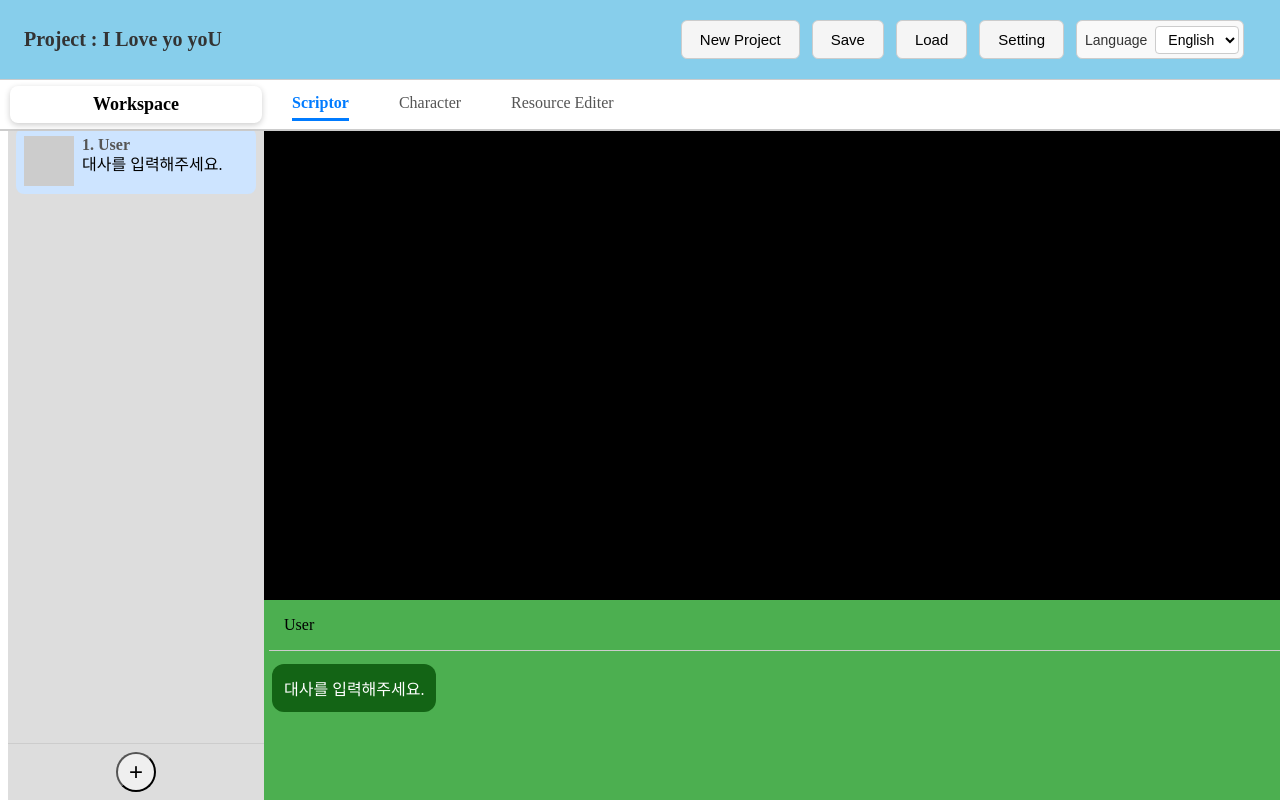
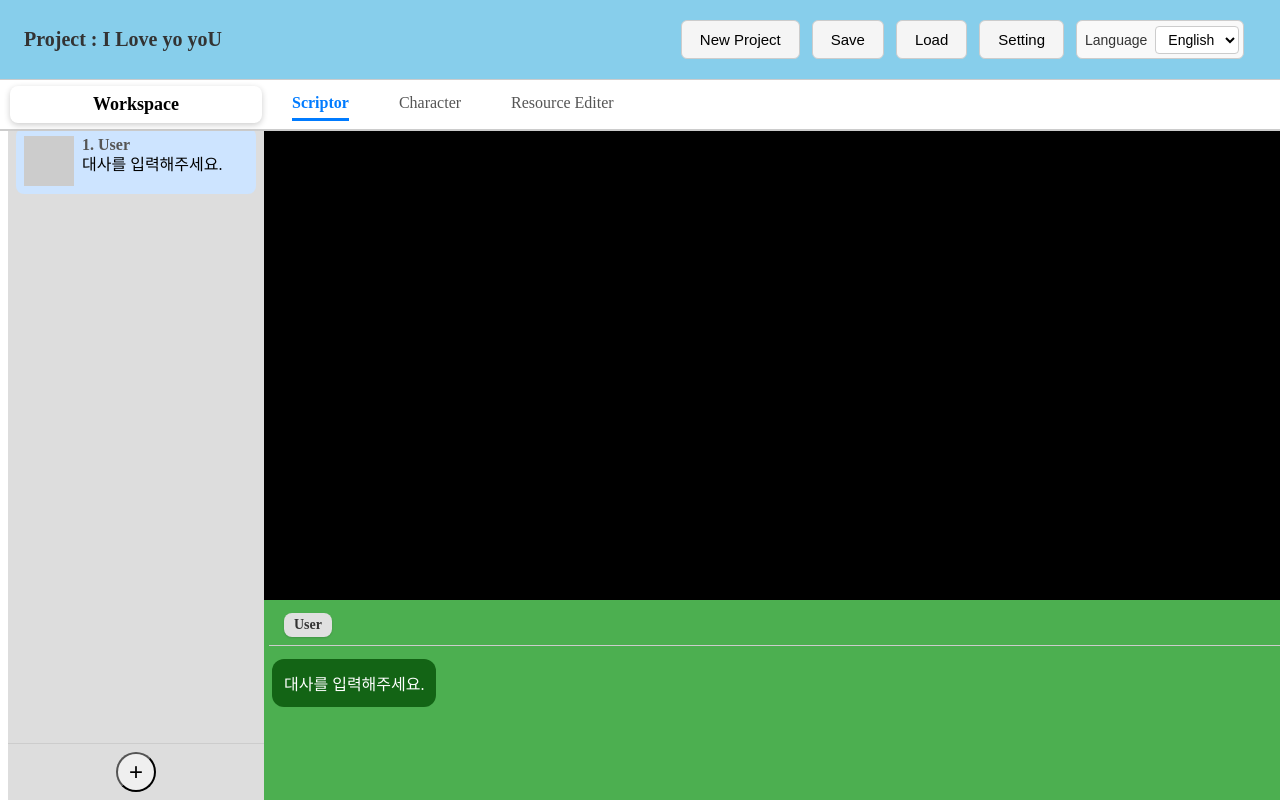
Before and after one commit to andoricano/JsonGenerator, a React (Vite) app: page / in a window 1280 px wide. Built offline with nearby package versions, Linux system fonts and the light colour scheme; no server answers.

Commit message:
[feat] user 명패 UI Frame 추가.

```diff
--- a/src/components/main/tab/scriptor/TextBox/TextBoxCharacter.tsx
+++ b/src/components/main/tab/scriptor/TextBox/TextBoxCharacter.tsx
@@ -1,33 +1,40 @@
-import { Character, Script } from "../../../../../scene";
+import { ScriptCharacter } from "../../../../../scene";
 
 type TextBoxChracterProps = {
-  scriptString: Script;
-  onCharacter: (character: Character) => void;
+  scriptCharacter: ScriptCharacter[];
 };
 
 export default function TextBoxChracter(
-  { scriptString, onCharacter }: TextBoxChracterProps
+  { scriptCharacter }: TextBoxChracterProps
 ) {
-
-  const scriptCharacter = scriptString?.character ?? [];
-  const firstCharacter = scriptCharacter[0]?.character;
-  const characterName = firstCharacter?.name ?? "Unknown";
-
-
   return (
     <div
       style={{
+        display: "flex",
+        flexDirection: "row",
+        gap: "8px",
         margin: "5px",
         borderBottom: "1px solid #ccc",
+        padding: "8px 15px",
       }}
     >
-      <p
-        style={{
-          paddingLeft: "15px",
-        }}
-      >
-        {scriptCharacter[0].character.name}
-      </p>
+      {scriptCharacter.map((sc, index) => (
+        <div
+          key={index}
+          style={{
+            backgroundColor: "#e0e0e0",
+            borderRadius: "8px",
+            padding: "4px 10px",
+            fontWeight: "bold",
+            fontSize: "14px",
+            color: "#333",
+            whiteSpace: "nowrap",
+            boxShadow: "0 1px 2px rgba(0, 0, 0, 0.15)",
+          }}
+        >
+          {sc.character.name}
+        </div>
+      ))}
     </div>
   );
 }
--- a/src/components/main/tab/scriptor/TextBox/TextBoxEditing/TextBoxEditingCharacter.tsx
+++ b/src/components/main/tab/scriptor/TextBox/TextBoxEditing/TextBoxEditingCharacter.tsx
@@ -1,9 +1,9 @@
 import React, { useState } from 'react';
-import { Character, Script } from '../../../../../../scene';
+import { Character, Script, ScriptCharacter } from '../../../../../../scene';
 
 type TextBoxEditingCharacterProps = {
     characterList: Character[];
-    onSave: (newScript: string) => void;
+    onSave: (newScriptCharacter: ScriptCharacter[]) => void;
     onCancel: () => void;
 };
 
@@ -15,16 +15,16 @@ export default function TextBoxChracterEditing(
     }: TextBoxEditingCharacterProps
 ) {
     const [selectedCharacter, setSelectedCharacter] = useState(
-        characterList[0]?.name ?? "Unknown"
+        characterList
     );
 
     const handleChange = (e: React.ChangeEvent<HTMLSelectElement>) => {
-        setSelectedCharacter(e.target.value);
+        // setSelectedCharacter(e.target.value);
     };
 
     const handleSave = (e: React.MouseEvent) => {
         e.stopPropagation(); // 부모 클릭 이벤트 방지
-        onSave(selectedCharacter);
+        // onSave(selectedCharacter);
     };
 
     const handleCancel = (e: React.MouseEvent) => {
@@ -44,7 +44,7 @@ export default function TextBoxChracterEditing(
             }}
         >
             <select
-                value={selectedCharacter}
+                // value={selectedCharacter}
                 onChange={handleChange}
                 style={{
                     flex: 1,
--- a/src/components/main/tab/scriptor/TextBox/TextBoxSection.tsx
+++ b/src/components/main/tab/scriptor/TextBox/TextBoxSection.tsx
@@ -2,27 +2,26 @@ import React, { useState } from 'react';
 import TextBoxChracter from './TextBoxCharacter';
 import TextBoxScript from './TextBoxScript';
 import TextBoxEditingScript from './TextBoxEditing/TextBoxEditingScript';
-import { Character, Script } from '../../../../../scene';
+import { Character, Script, ScriptCharacter } from '../../../../../scene';
 import TextBoxChracterEditing from './TextBoxEditing/TextBoxEditingCharacter';
 
 
 type TextBoxSectionProps = {
   scriptString: Script;
   updateScriptText: (script: string) => void;
-  onCharacter: (character: Character) => void;
-  characterList : Character[];
+  onCharacter: (character: ScriptCharacter[]) => void;
+  characterList: Character[];
 };
 
 export default function TextBoxSection(
   {
-    scriptString, updateScriptText, onCharacter,characterList
+    scriptString, updateScriptText, onCharacter, characterList
   }: TextBoxSectionProps
 ) {
   var [editing, setEditing] = useState(false);
 
-
-  const handleSelectingCharacter = (character : Character[]) =>{
-
+  const handleSelectingCharacter = (character: ScriptCharacter[]) => {
+    onCharacter(character)
     setEditing(false);
   }
   const handleSave = (script: string) => {
@@ -30,7 +29,7 @@ export default function TextBoxSection(
     setEditing(false);
   };
 
-  const handleCancel = () =>{
+  const handleCancel = () => {
     setEditing(false);
   }
 
@@ -43,7 +42,7 @@ export default function TextBoxSection(
         <div>
           <TextBoxChracterEditing
             characterList={characterList}
-            onSave={handleSave}
+            onSave={handleSelectingCharacter}
             onCancel={handleCancel}
           />
           <TextBoxEditingScript
@@ -55,8 +54,7 @@ export default function TextBoxSection(
       ) : (
         <div>
           <TextBoxChracter
-            scriptString={scriptString}
-            onCharacter={onCharacter}
+            scriptCharacter={scriptString.character}
           />
           <TextBoxScript
             scriptString={scriptString}
--- a/src/stores/AppStore.ts
+++ b/src/stores/AppStore.ts
@@ -4,7 +4,7 @@ import girlSkyBlueHip from "/assets/girl_skyblue_hip.png";
 import mascot from "/assets/mascot.png";
 import girlSchoolBlack from "/assets/girl_school_black.png";
 import girlSportBlack from "/assets/girl_sport_black.png";
-import { Script, defaultScript, defaultCharacter, Character } from "../scene";
+import { Script, defaultScript, defaultCharacter, Character, ScriptCharacter } from "../scene";
 
 export function useStoreLogic() {
   // ===== AppStore =====
@@ -78,35 +78,23 @@ export function useStoreLogic() {
     );
   };
 
-  const [scripttextEditing, setscripttextEditing] = useState(false);
 
-  const updateScriptorCharacter = (character: Character) => {
+  const updateScriptorCharacter = (character: ScriptCharacter[]) => {
     setScriptItems(prev =>
       prev.map((item, idx) =>
         idx === selectedIndex
           ? {
             ...item,
-            character: [
-              ...item.character,
-              {
-                character: character,
-                position: 0,
-                tone: 0,
-              },
-            ],
+            character: character
+            ,
           }
           : item
       )
     );
   };
-  const resetScriptorStore = () => {
-    setscripttextEditing(false)
-  };
-
   const resetAll = () => {
     resetAppStore();
     resetMainStore();
-    resetScriptorStore();
   };
 
 
@@ -233,10 +221,7 @@ export function useStoreLogic() {
     scriptToJSON,
 
     //Sctiptor
-    scripttextEditing,
-    setscripttextEditing,
     updateScriptorCharacter,
-    resetScriptorStore,
 
 
     //Chracter
```
